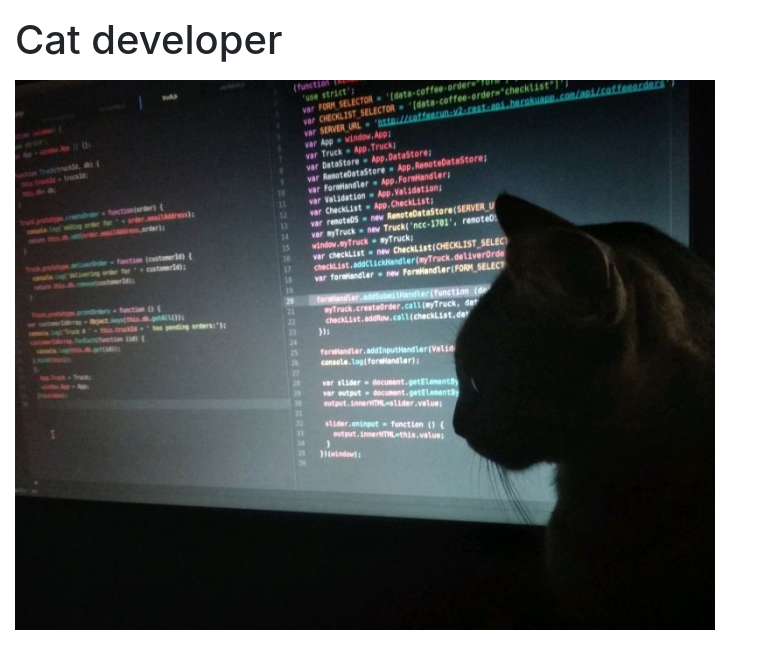
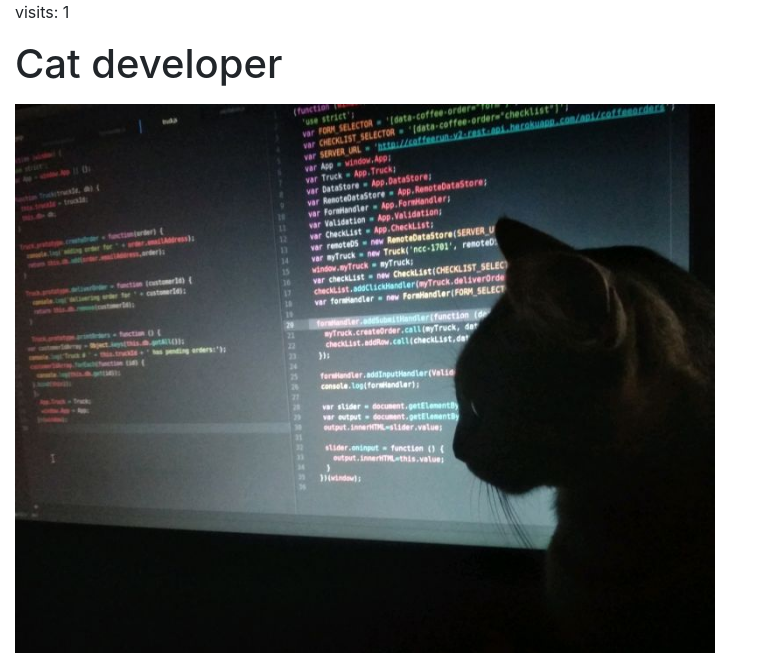
Before and after one commit to andremenezees/Rango, a Django app: page /about/ in a window 1280 px wide. Shown: the part 56-709 px from the top of the page, without its empty margins (0-763 px from the left). Run offline with Django 3.2, Linux system fonts and the light colour scheme; some libraries are stand-ins or nearby versions.

Commit message:
Adicionando Cookies, para add dados no servidor e ver num de visitantes

```diff
--- a/pypro/rango/templates/rango/about.html
+++ b/pypro/rango/templates/rango/about.html
@@ -8,7 +8,7 @@
 {% include 'rango/navbar.html'%}
 
 <div class="container-fluid">
-    <p></p>
+    <p>visits: {{ visits }}</p>
 <h1>Cat developer</h1>
 <p></p>
 <div>
--- a/pypro/rango/views.py
+++ b/pypro/rango/views.py
@@ -1,3 +1,5 @@
+from datetime import datetime
+
 from django.contrib.auth import login, authenticate, logout
 from django.contrib.auth.decorators import login_required
 from django.http import HttpResponse, HttpResponseRedirect
@@ -9,13 +11,19 @@ from pypro.rango.models import Categoria, Pagina
 
 
 def index(request):
+    request.session.set_test_cookie()
     category_list = Categoria.objects.order_by('-likes')[:5]
     context_dict = {'categorias': category_list}
 
     page_list = Pagina.objects.order_by('-views')[:5]
     context_dict['paginas'] = page_list
 
-    return render(request, 'rango/index.html', context_dict)
+    visitor_cookie_handler(request)
+    context_dict['visits'] = request.session['visits']
+
+    response = render(request, 'rango/index.html', context=context_dict)
+
+    return response
 
 
 def about(request):
@@ -23,7 +31,11 @@ def about(request):
     print(request.method)
     # prints out the user name, if no one is logged in it prints `AnonymousUser`
     print(request.user)
-    return render(request, 'rango/about.html', {})
+    visitor_cookie_handler(request)
+    context_dict = {'visits': request.session['visits']}
+    response = render(request, 'rango/about.html', context=context_dict)
+
+    return response
 
 
 def all_categories(request):
@@ -163,3 +175,31 @@ def user_logout(request):
 
 def login_required(request):
     return render(request, 'rango/login_required_add_category.html')
+
+
+# A helper method
+def get_server_side_cookie(request, cookie, default_val=None):
+    val = request.session.get(cookie)
+    if not val:
+        val = default_val
+    return val
+
+
+def visitor_cookie_handler(request):
+    visits = int(get_server_side_cookie(request, 'visits', '1'))
+    last_visit_cookie = get_server_side_cookie(request,
+                                               'last_visit',
+                                               str(datetime.now()))
+    last_visit_time = datetime.strptime(last_visit_cookie[:-7],
+                                        '%Y-%m-%d %H:%M:%S')
+    # If it's been more than a day since the last visit...
+    if (datetime.now() - last_visit_time).days > 0:
+        visits = visits + 1
+        # Update the last visit cookie now that we have updated the count
+        request.session['last_visit'] = str(datetime.now())
+    else:
+        # Set the last visit cookie
+        request.session['last_visit'] = last_visit_cookie
+
+    # Update/set the visits cookie
+    request.session['visits'] = visits
--- a/pypro/settings.py
+++ b/pypro/settings.py
@@ -47,6 +47,8 @@ ALLOWED_HOSTS = config('ALLOWED_HOSTS', cast=Csv())
 LOGIN_URL = '/login/'
 
 # Application definition
+
+# SESSION_EXPIRE_AT_BROWSER_CLOSE = True
 
 INSTALLED_APPS = [
     'django.contrib.admin',
```
Also changed, not shown: 1 other file.
